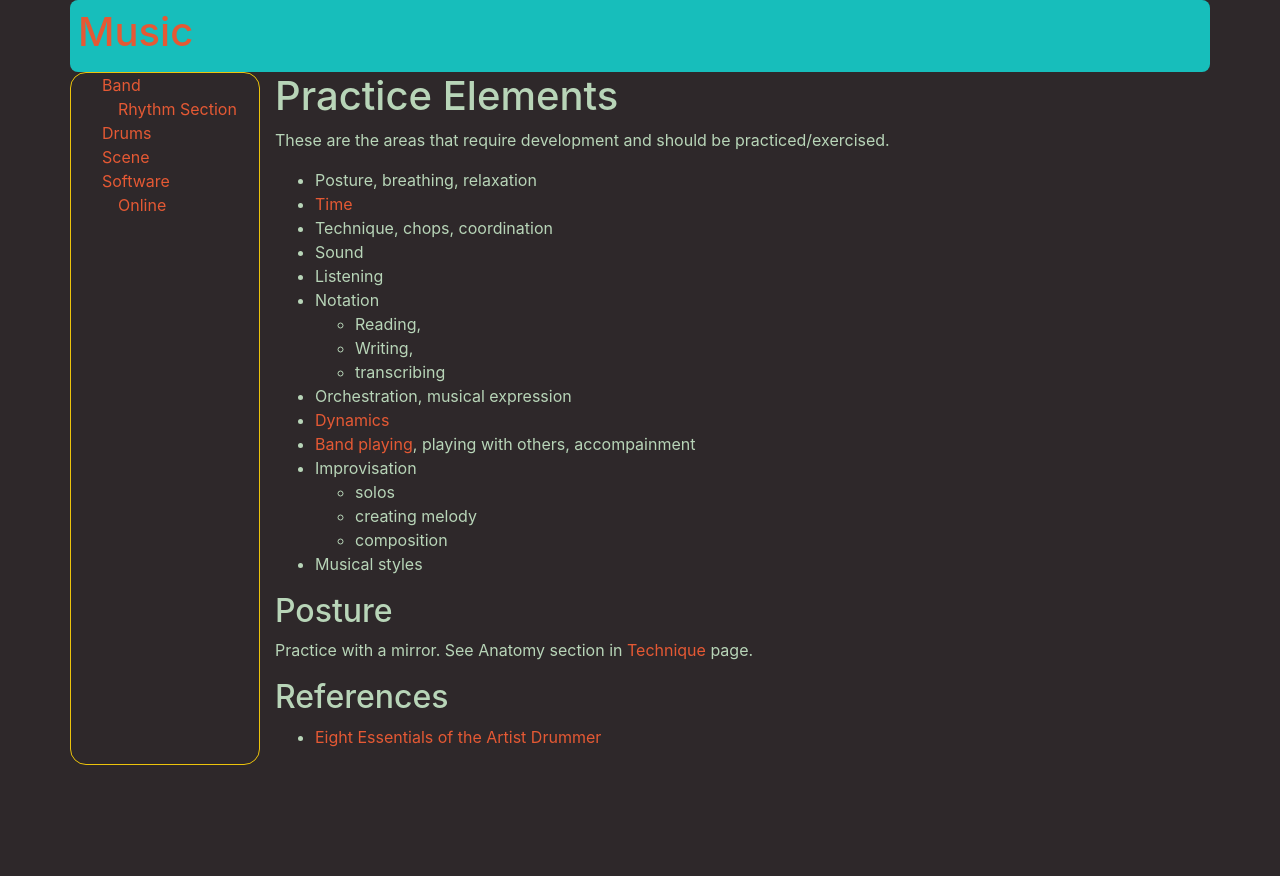
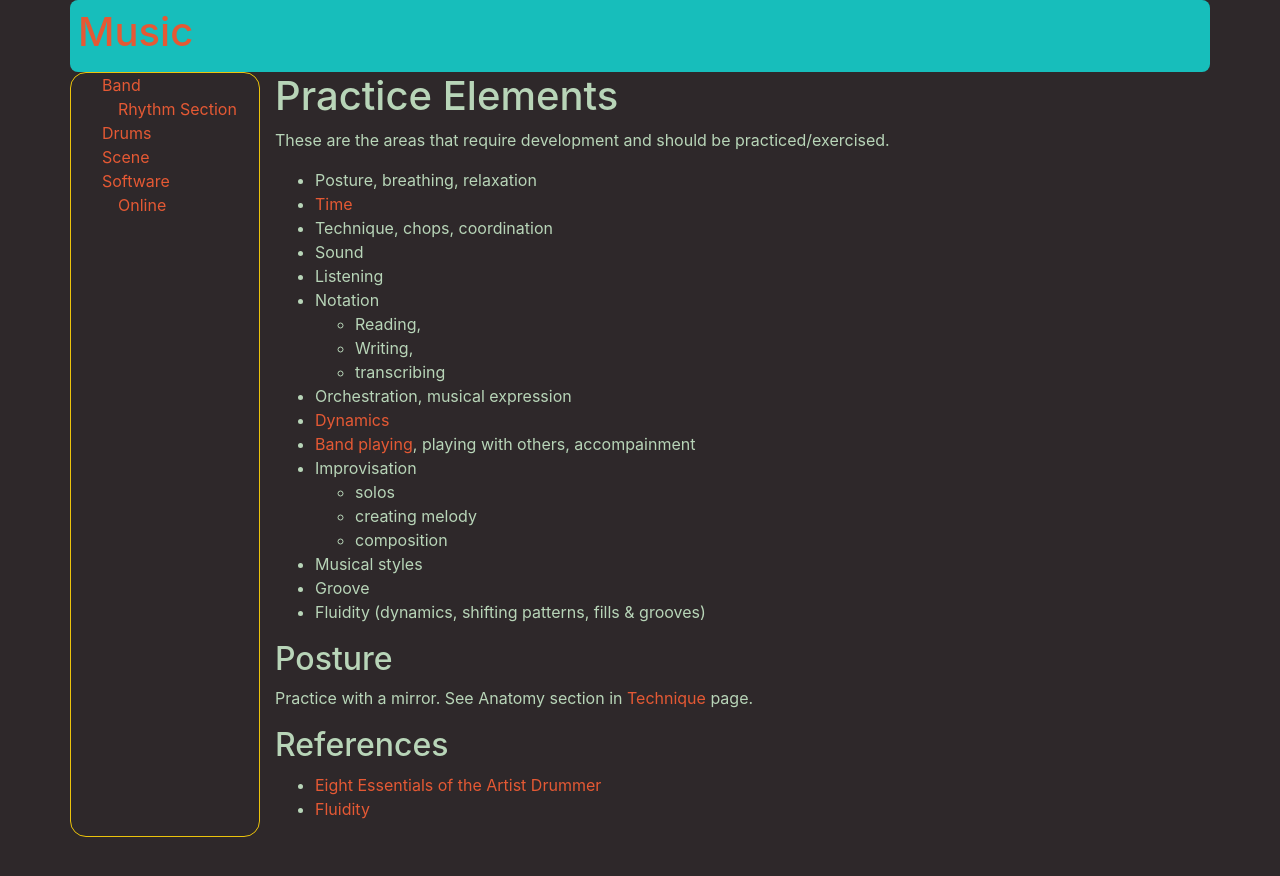
Before and after one commit to MisterY/music-site, a Jekyll site: the page built from drums/practice-elements.md, in a window 1280 px wide. Shown: the top 876 px of the page. Built offline with Jekyll 4.4.1, drawn with Linux system fonts in a browser that asks for light colours; nearby versions of some CDN libraries; our own code applies the rules of GitHub Pages for plain Markdown files.

Commit message:
fluidity & groove

```diff
--- a/drums/practice-elements.md
+++ b/drums/practice-elements.md
@@ -19,6 +19,8 @@ These are the areas that require development and should be practiced/exercised.
     - creating melody
     - composition
 - Musical styles
+- Groove
+- Fluidity (dynamics, shifting patterns, fills & grooves)
 
 ## Posture
 
@@ -27,3 +29,4 @@ Practice with a mirror. See Anatomy section in [Technique](technique) page.
 ## References
 
 * [Eight Essentials of the Artist Drummer](https://tigerbill.com/drumlessons/eightessentialsoftheartistdrummer.htm)
+* [Fluidity](https://www.youtube.com/watch?v=clHY772q6IE)
```
